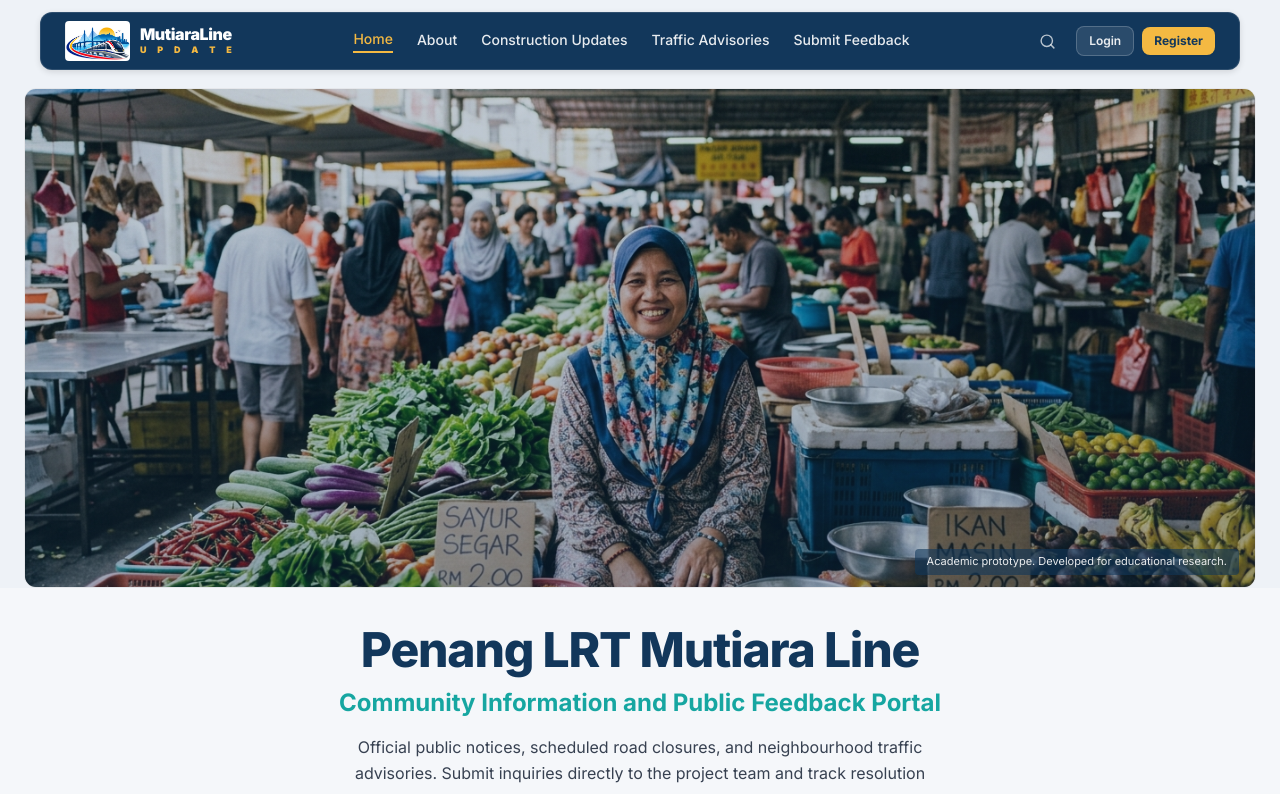
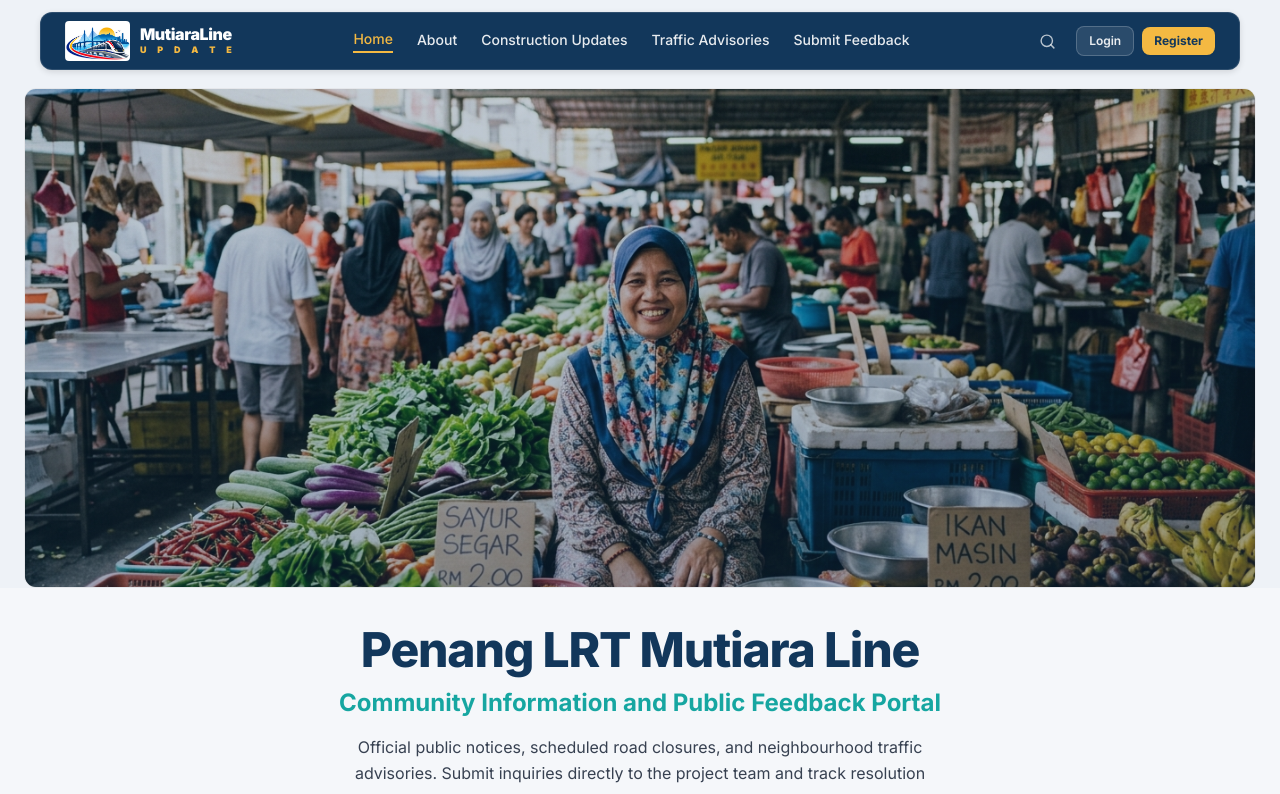
Before and after one commit to HazriqAfiq/Mutiara-LRT-Line-Community-Information-System, a React (Vite) app in the folder frontend/: page / in a window 1280 px wide. Shown: the top 794 px of the page. Built offline with nearby package versions, Linux system fonts and the light colour scheme.

Commit message:
Remove academic prototype watermark badge from homepage hero

```diff
--- a/frontend/src/pages/public/HomePage.jsx
+++ b/frontend/src/pages/public/HomePage.jsx
@@ -105,11 +105,6 @@ export default function HomePage() {
             className="absolute inset-0 pointer-events-none"
             style={{ background: 'linear-gradient(180deg, rgba(18, 55, 91, 0.25) 0%, rgba(18, 55, 91, 0.4) 100%)' }}
           />
-
-          {/* Academic disclaimer watermark */}
-          <div className="absolute bottom-3 right-4 text-right text-[11px] text-white/90 pointer-events-none hidden sm:block bg-navy/60 px-3 py-1 rounded">
-            <p>Academic prototype. Developed for educational research.</p>
-          </div>
         </div>
       </section>
 
```
